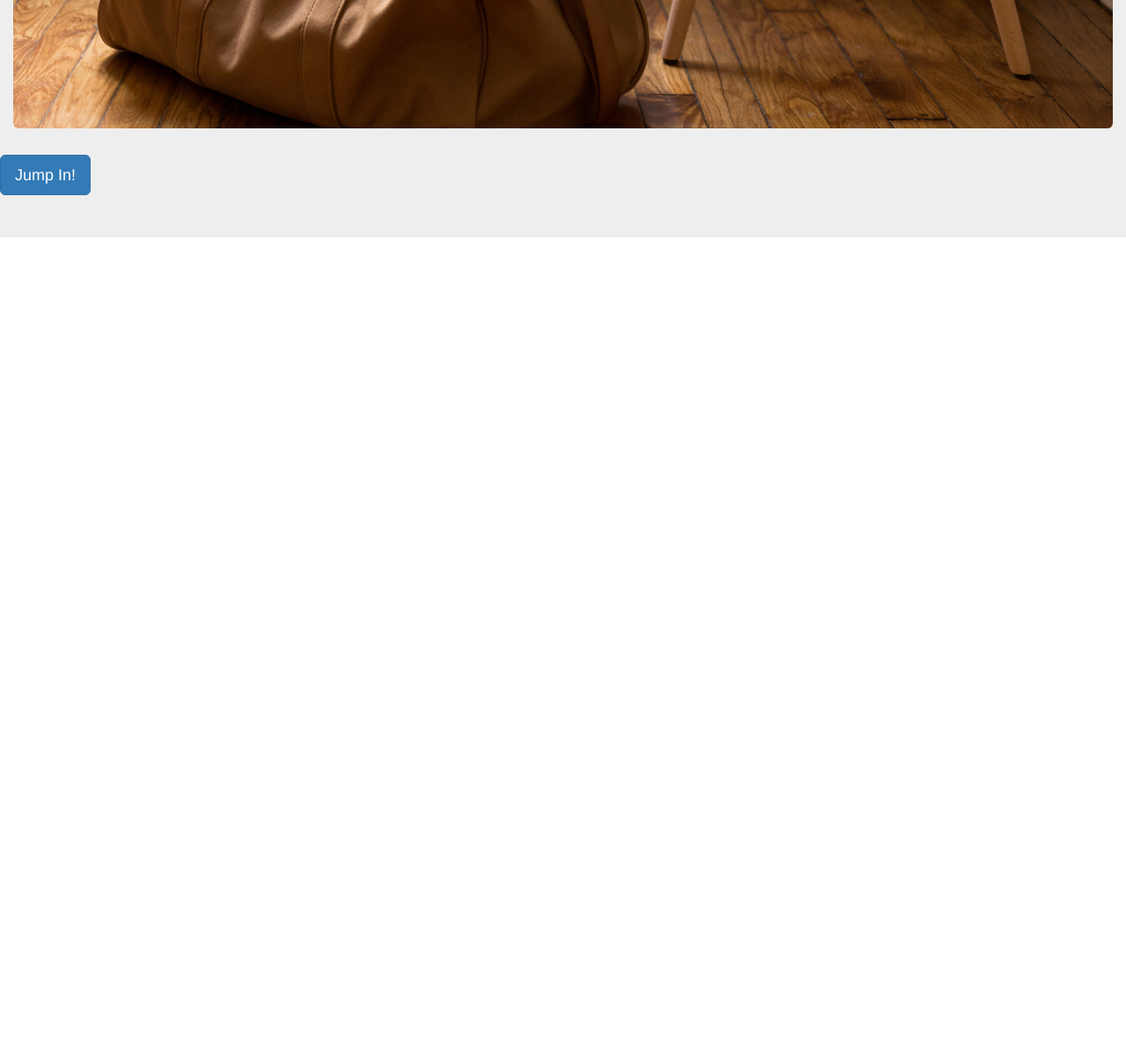
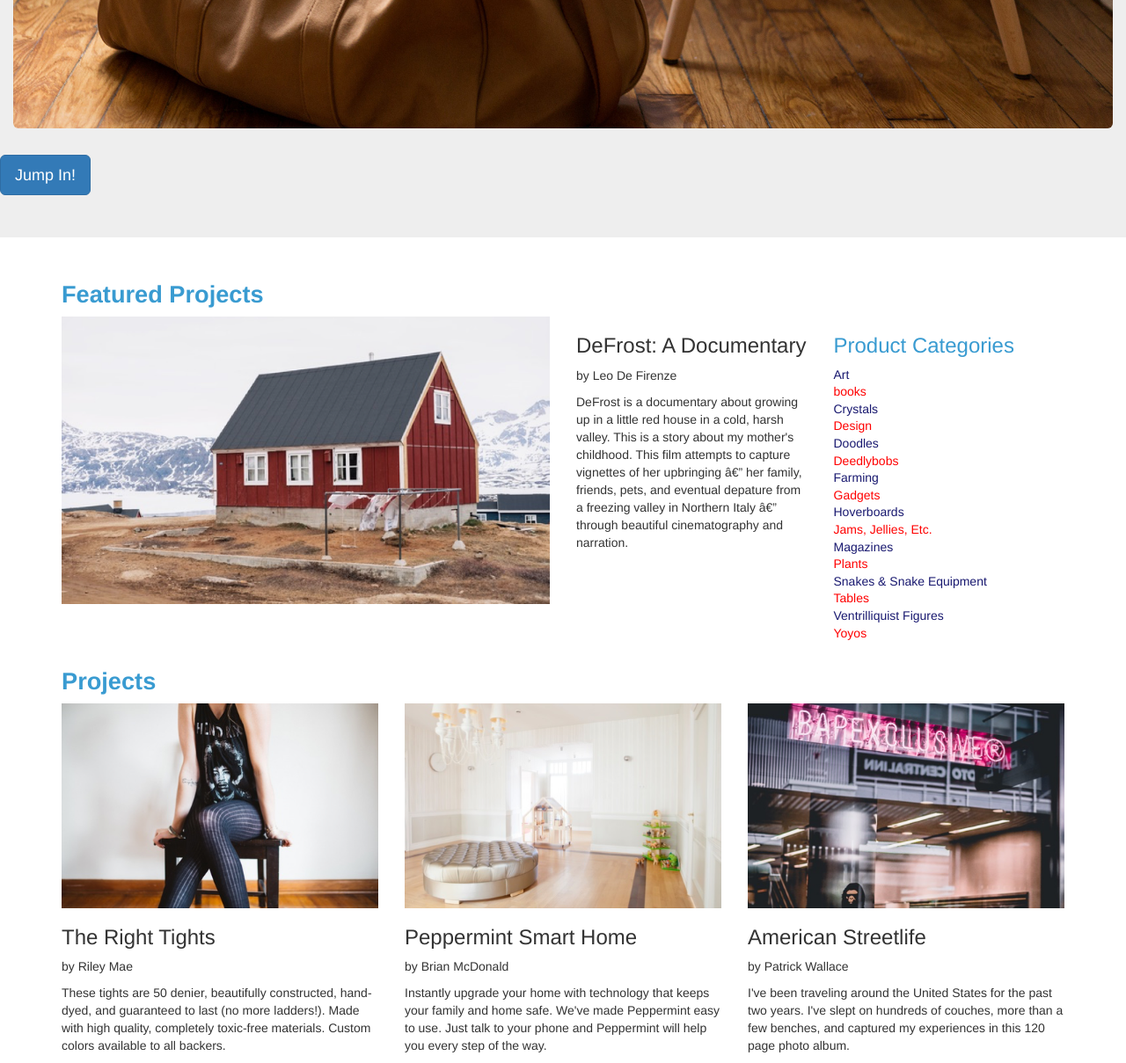
Before and after one commit to J2smoov4u/jumpstart, a plain HTML site: page index.html in a window 1280 px wide. Shown: the part 2181-3390 px from the top of the page at 88% size. Before the commit the page ends 2481 px from the top, so only its background shows below. Drawn offline with nearby package versions, Linux system fonts and the light colour scheme.

Commit message:
all of html except for footer and popups.

```diff
--- a/index.html
+++ b/index.html
@@ -26,7 +26,6 @@
          crossorigin="anonymous"></script>
 
     <script type="text/javascript" src="//cdn.jsdelivr.net/jquery.slick/1.6.0/slick.min.js"></script>
-
     <script type="text/javascript" src="resources/js/main.js"></script>
 </head>
 
@@ -43,6 +42,8 @@
       </div>
     </nav>
 <!--Main Jumbotram -->
+    <div class="carousel slick">
+
       <div class="jumbotron jumbotron-fluid">
         <div class="container-fluid">
 
@@ -68,6 +69,84 @@
         </div>
       </div>
 
+    </div>
+
+<!--FEATURE SECTION (ROWS)-->
+    <div class="container">
+      <div class="row">
+        <div class="feature col-lg-10 col-md-12 col-sm-3">
+          <h2 class="blue">Featured Projects</h2>
+        </div>
+      </div>
+      <div class="row">
+        <div class="col-md-6 col-sm-12">
+          <img src="https://github.com/J2smoov4u/jumpstart/blob/master/resources/images/featured-project.png?raw=true" alt="feature project barn house">
+        </div>
+        <div class="col-md-3 col-sm-12">
+          <h3>DeFrost: A Documentary</h3>
+          <p id="author">by Leo De Firenze</p>
+          <p>DeFrost is a documentary about growing up in a little red house in a cold, harsh valley. This is a story about my mother's childhood.
+            This film attempts to capture vignettes of her upbringing â€” her family, friends, pets, and eventual depature from a freezing valley in Northern
+            Italy â€” through beautiful cinematography and narration.</p>
+        </div>
+        <div class="col-md-3 col-sm-12">
+          <h3 class="blue">Product Categories</h3>
+          <ul>
+            <li>Art</li>
+            <li>books</li>
+            <li>Crystals</li>
+            <li>Design</li>
+            <li>Doodles</li>
+            <li>Deedlybobs</li>
+            <li>Farming</li>
+            <li>Gadgets</li>
+            <li>Hoverboards</li>
+            <li>Jams, Jellies, Etc.</li>
+            <li>Magazines</li>
+            <li>Plants</li>
+            <li>Snakes & Snake Equipment</li>
+            <li>Tables</li>
+            <li>Ventrilliquist Figures</li>
+            <li>Yoyos</li>
+          </ul>
+        </div>
+      </div>
+      <div class="row">
+        <div class="col-md-12">
+          <h2 class="blue">Projects</h2>
+        </div>
+      </div>
+      <div class="row">
+        <div class="col-sm-12 col-md-4">
+          <img src="https://github.com/J2smoov4u/jumpstart/blob/master/resources/images/project1.png?raw=true" alt="the right tights picture">
+          <h3>The Right Tights</h3>
+          <p id="author">by Riley Mae</p>
+          <p>These tights are 50 denier, beautifully constructed, hand-dyed,
+            and guaranteed to last (no more ladders!). Made with high quality,
+            completely toxic-free materials. Custom colors available to
+            all backers.</p>
+        </div>
+        <div class="col-sm-12 col-md-4">
+          <img src="https://github.com/J2smoov4u/jumpstart/blob/master/resources/images/project2.png?raw=true" alt="the peppermint house">
+          <h3>Peppermint Smart Home</h3>
+          <p id="author">by Brian McDonald</p>
+          <p>Instantly upgrade your home with technology that keeps your
+            family and home safe. We've made Peppermint easy to use. Just
+             talk to your phone and Peppermint will help you every step
+             of the way.</p>
+        </div>
+        <div class="col-sm-12 col-md-4">
+          <img src="https://github.com/J2smoov4u/jumpstart/blob/master/resources/images/project3.png?raw=true" alt="streetlight image">
+          <h3>American Streetlife</h3>
+          <p id="author">by Patrick Wallace</p>
+          <p>I've been traveling around the United States for the past
+            two years. I've slept on hundreds of couches, more than a
+            few benches, and captured my experiences in this 120 page
+            photo album.</p>
+        </div>
+      </div>
+    </div>
+
 <!--//////Javascript Files//////
     <script src="https://code.jquery.com/jquery-3.2.1.min.js" integrity="sha256-hwg4gsxgFZhOsEEamdOYGBf13FyQuiTwlAQgxVSNgt4=" crossorigin="anonymous"></script>
     <script type="text/javascript" src="//cdn.jsdelivr.net/jquery.slick/1.8.0/slick.min.js"></script>
--- a/resources/js/main.js
+++ b/resources/js/main.js
@@ -0,0 +1,16 @@
+// JQUERIES
+$(document).ready(function() {
+  $('.single-item').slick();
+
+  });
+});
+//Single item slide
+$('.single-item').slick();
+// Fade
+$('.fade').slick({
+  dots: true,
+  infinite: true,
+  speed: 500,
+  fade: true,
+  cssEase: 'linear'
+});
```
Lines whose indentation alone changed are shown as unchanged.
